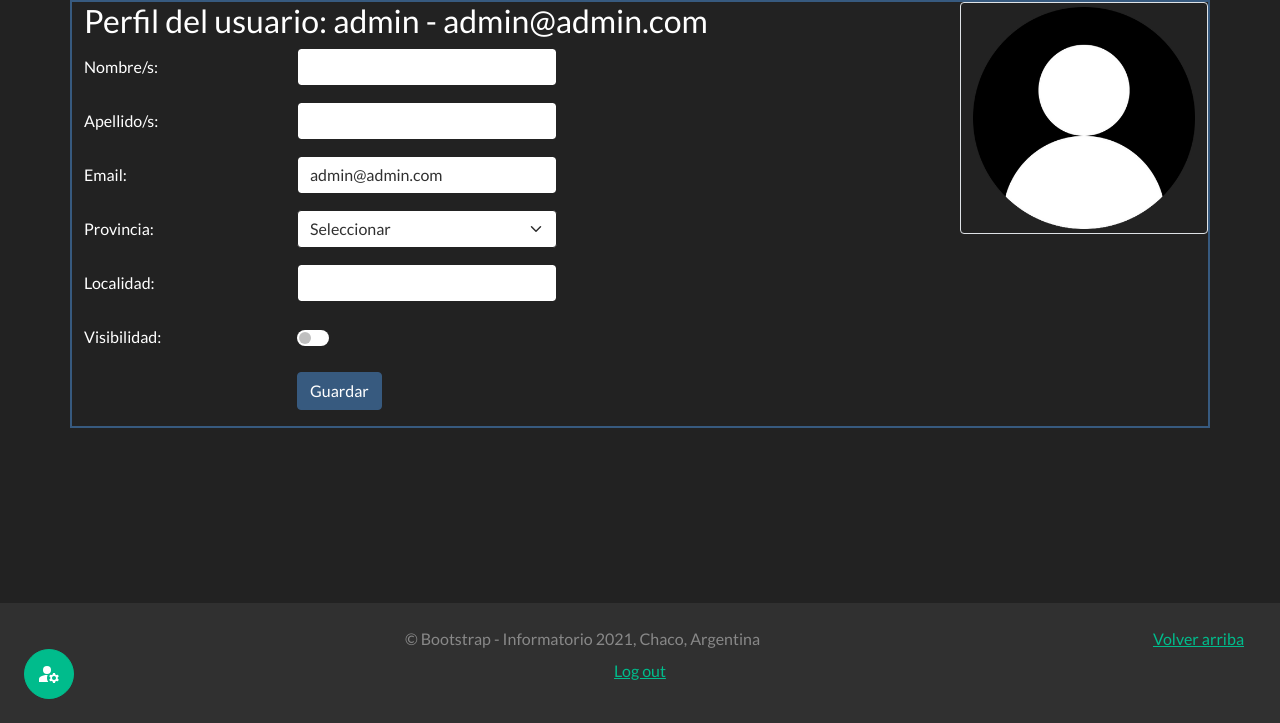
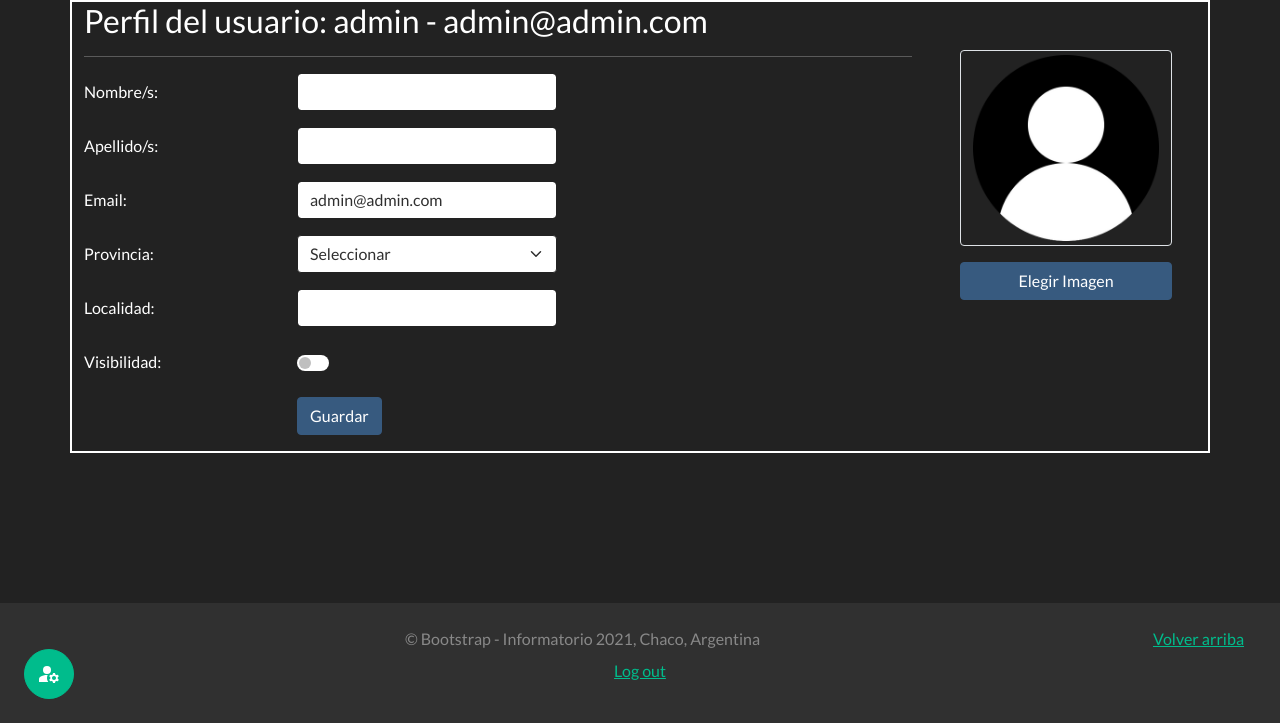
Before and after one commit to Enzostik/Proyecto_InfoCh2021, a Django app: page /profile/ in a window 1280 px wide. Shown: the part 77-800 px from the top of the page. Run offline with Django 3.2, Linux system fonts and the light colour scheme; a user stored in the database is signed in; data comes from the database, SQL or seed files in the repository; some libraries are stand-ins or nearby versions.

Commit message:
Se añadió archivo profile.css y modificacion templates base,profile y user

```diff
--- a/templates/base.html
+++ b/templates/base.html
@@ -17,6 +17,7 @@
         <!-- Se llama a la configuracion "css/main.css"-->
     <link href={% static 'css/main.css' %} rel="stylesheet">
     <link href={% static 'css/sidebars.css' %} rel="stylesheet">
+    <link href={% static 'css/profile.css' %} rel="stylesheet">
 
     {% include 'partials/_favicon.html' %}
 
--- a/templates/user/profile.html
+++ b/templates/user/profile.html
@@ -3,17 +3,13 @@
 {% block titulo %}- Editar perfil{% endblock %}
 {% block content %}
 
-<div class="container border border-primary border-2">
-    <div class="row">
+<div class="container border border-white border-2 color-profile-2">
+    <div class="row" >
         <div class="col-sm-9">
             {% include 'partials/_msgalert.html' %}
-            <!--    <div class="col-sm-10 col-md-9 py-4">-->
             <h3>Perfil del usuario: {{user.username}} - {{user.email}}</h3>
-        <!--        {% for u in users %}-->
-        <!--            <li class="list-group-item"><b>{{u.username}}</b> - {{u.email}}</li>-->
-        <!--        {% endfor %}-->
-        <!--    </div>-->
-            <form method="POST" action={% url 'profile' %}>
+            <hr>
+            <form method="POST" action="{% url 'profile' %}">
               {% csrf_token %}
                   <div class="row mb-3">
                     <label for="name" class="col-sm-3 col-form-label">Nombre/s:</label>
@@ -72,13 +68,48 @@
                 </div>
             </form>
         </div>
-        <div class="col-sm-3 ps-5">
+        <div class="col-sm-3 p-5">
             <div class="row mb-3">
                 <img src="{% static 'img/user.png' %}" class="img-thumbnail rounded float-end" width="200" height="200" alt="">
+                <button type="button" class="btn btn-primary mt-3 " data-bs-toggle="modal" data-bs-target="#exampleModal">
+                    Elegir Imagen
+                </button>
             </div>
         </div>
     </div>
 </div>
 
 
+<!-- Modal -->
+<div class="modal fade" id="exampleModal" tabindex="-1" aria-labelledby="exampleModalLabel" aria-hidden="true">
+  <div class="modal-dialog">
+    <div class="modal-content">
+      <div class="modal-header">
+        <h5 class="modal-title" id="exampleModalLabel">Seleccione Imagen de Usuario</h5>
+        <button type="button" class="btn-close" data-bs-dismiss="modal" aria-label="Close"></button>
+      </div>
+      <div class="modal-body">
+          <div class="container-fluid">
+            <div class="row">
+              <div class="col-sm">
+                <button class="btn btn-outline-light" id="imagen1" class="img-thumbnail rounded float-end p-3">
+                    <img src="{% static 'img/user.png' %}" width="80" height="80"></button>
+                <button class="btn btn-outline-light" id="imagen2" class="img-thumbnail rounded float-end m-3">
+                    <img src="{% static 'img/moto.png' %}" width="80" height="80"></button>
+                <button class="btn btn-outline-light" id="imagen3" class="img-thumbnail rounded float-end m-3">
+                    <img src="{% static 'img/user.png' %}" width="80" height="80"></button>
+                <button class="btn btn-outline-light" id="imagen4" class="img-thumbnail rounded float-end m-3">
+                    <img src="{% static 'img/user.png' %}" width="80" height="80"></button>
+              </div>
+            </div>
+          </div>
+      </div>
+      <div class="modal-footer">
+        <button type="button" class="btn btn-secondary" data-bs-dismiss="modal">Cerrar</button>
+        <button type="button" class="btn btn-primary">Guardar</button>
+      </div>
+    </div>
+  </div>
+</div>
+
 {% endblock %}
```
Also changed, not shown: templates/user/user.html (+25 -7 lines), Proyecto_InfoCh2021/static/css/profile.css (added), Proyecto_InfoCh2021/static/img/auto.png (added), Proyecto_InfoCh2021/static/img/moto.png (added).
